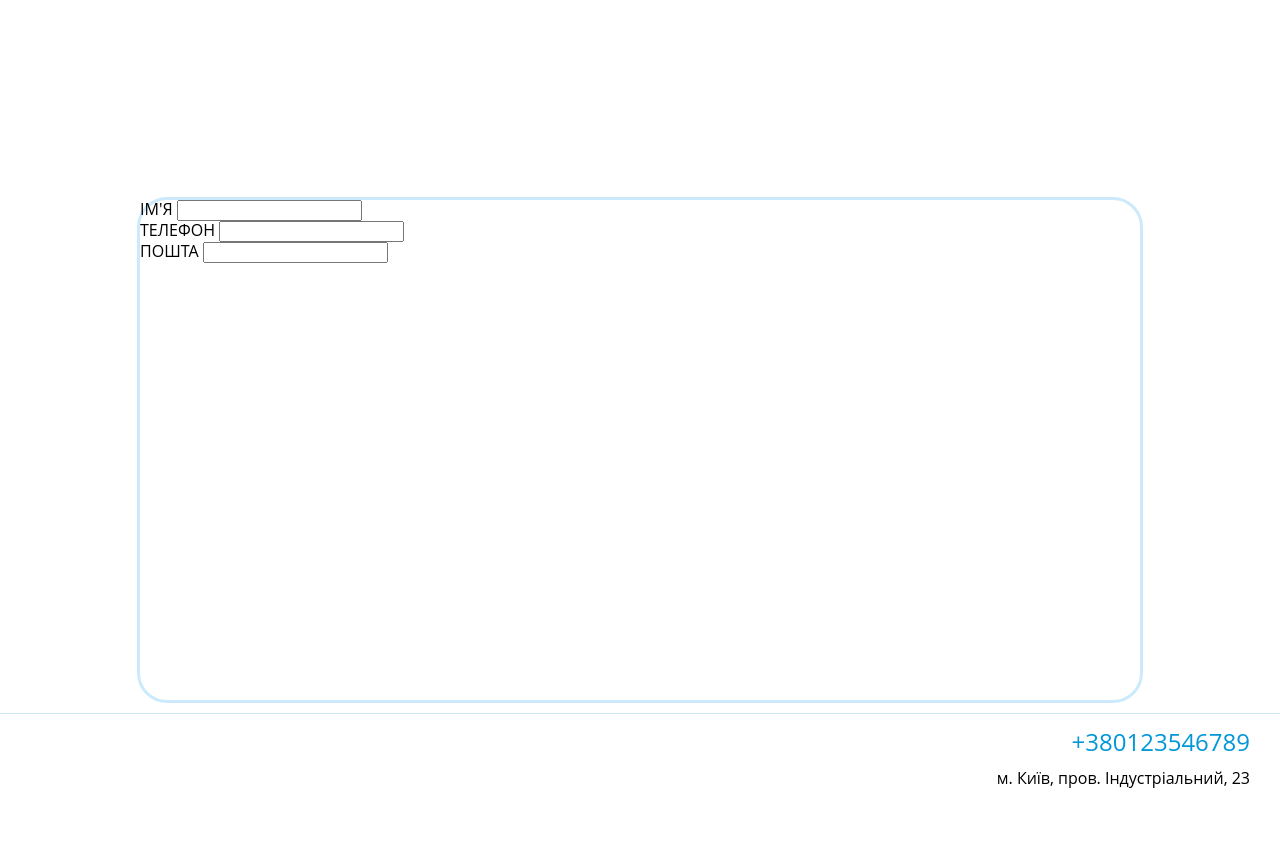
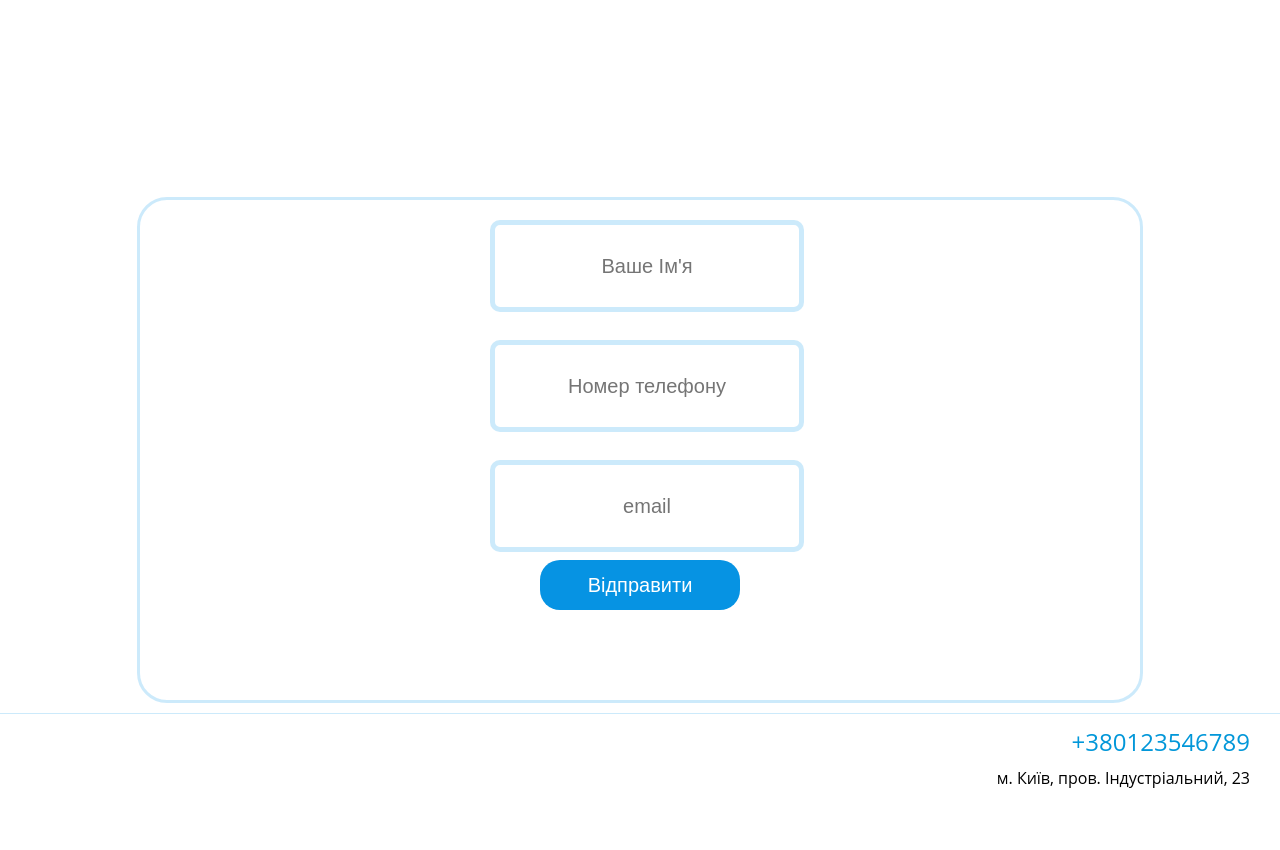
Before and after one commit to ySIDy/vet_clinic, a Django app: page /contact/ in a window 1280 px wide. Shown: the part 143-993 px from the top of the page. Run offline with Django 4.2, Linux system fonts and the light colour scheme.

Commit message:
polishing

```diff
--- a/backend/models.py
+++ b/backend/models.py
@@ -4,6 +4,7 @@ from django.db import models
 class CustomerContact(models.Model):
     user_name = models.CharField(max_length=200)
     phone = models.CharField(max_length=15)
+    email = models.EmailField()
 
     def __str__(self):
         return self.user_name
--- a/backend/views.py
+++ b/backend/views.py
@@ -1,6 +1,7 @@
 from django.shortcuts import render
 from django.shortcuts import redirect
 from backend.models import CustomerContact
+from .bot import send_telegram
 
 # Create your views here.
 
@@ -16,6 +17,13 @@ def contact(request):
     else:
         form = CustomerContact(
             user_name = request.POST["name"],
-            phone = request.POST["phone"]
+            phone = request.POST["phone"],
+            email = request.POST["email"]
         )
+        context = f"name_user: {request.POST['name']}  mail_user : {request.POST['email']}  phone: {request.POST['phone']}"
+
         form.save()
+        send_telegram(
+            context
+        )
+        return redirect("/")
--- a/static/index.css
+++ b/static/index.css
@@ -13,7 +13,6 @@
     width:100%;
     position: relative;
     flex-wrap: wrap;
-    margin-bottom: 300px;
     columns: 2 auto;
 
 }
@@ -21,3 +20,34 @@
 .widget{
     margin-right: 30px;
 }
+
+.form-group{
+    width: 300px;
+    height: 100px;
+    margin: auto;
+    padding-top: 20px;
+
+}
+
+.submit_buton{
+    color: white;
+    background-color: #0693e3;
+    width: 200px;
+    height: 50px;
+    border-radius: 20px;
+    border: 0px;
+    margin:auto;
+    align-self: center;
+    margin-left: 40%;
+    font-size: 20px;
+}
+
+.form_field{
+    width: 100%;
+    height: 80px;
+    display:block;
+    font-size: 20px;
+    border-radius: 10px;
+    border: 5px solid rgba(0,149,235,0.2);
+    text-align: center;
+}
--- a/templates/contact.html
+++ b/templates/contact.html
@@ -3,26 +3,27 @@
 {% endblock %}
 {% block body %}
 <div class="main">
-    <form method="post" action="contact/">
+    <form method="post" action="/contact/">
         {% csrf_token %}
 
         <div class="contact_box">
 
 
             <div class="form-group">
-                <label for="name">ІМ'Я</label>
-                <input type="text" name="name" id="name">
+
+                <input class="form_field" type="text" name="name" id="name" placeholder="Ваше Ім'я">
             </div>
 
             <div class="form-group">
-                <label for="phone">ТЕЛЕФОН</label>
-                <input type="text" name="phone" id="phone">
+
+                <input class="form_field" type="text" name="phone" id="phone" placeholder="Номер телефону">
             </div>
 
             <div class="form-group">
-                <label for="email">ПОШТА</label>
-                <input type="text" name="email" id="email">
+
+                <input class="form_field" type="text" name="email" id="email" placeholder="email">
             </div>
+            <button class="submit_buton" type="submit">Відправити</button>
         </div>
 
     </form>
```
Also changed, not shown: backend/bot.py (added, +19 -0 lines), backend/bot1.py (added, +19 -0 lines), templates/index.html (+11 -0 lines), backend/migrations/0002_customercontact_email.py (added), db.sqlite3, static/r_vetklinika-vetlajf-12084831-w3ojpyr7xu_1608054143.webp (added), static/terapevticheskiye_veterinarnyye_uslugi_v_tashkente.jpg (added), 1 other file.
